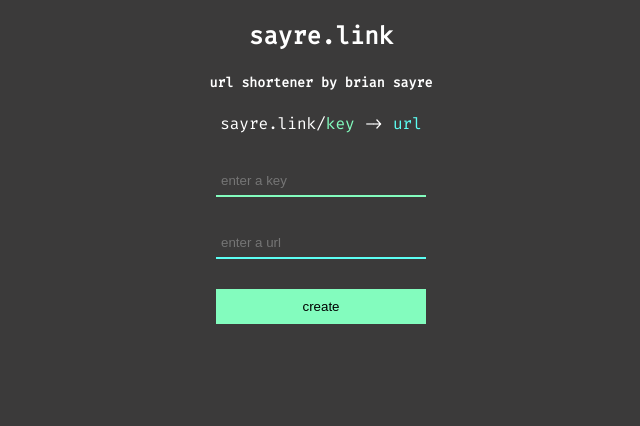
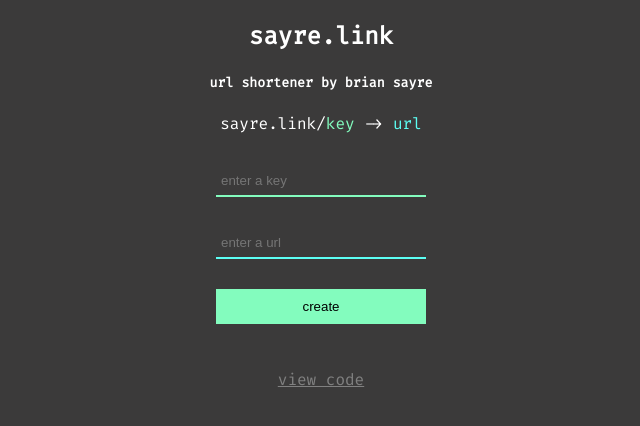
Before and after one commit to briansayre/sayre.link, a website: page public/index.html in a window 1280 px wide. Shown: the whole page, without its empty margins (319-959 px from the left). Drawn offline with nearby package versions, Linux system fonts and the light colour scheme.

Commit message:
Added view code button

```diff
--- a/public/index.html
+++ b/public/index.html
@@ -34,6 +34,9 @@
       {{error}}
     </div>
   </main>
+  <footer>
+    <a id="code" href="https://github.com/briansayre/sayre.link" target="_blank"> view code </a>
+  </footer>
   <script src="https://unpkg.com/vue@2.6.11/dist/vue.js"></script>
   <script src="app.js"></script>
 </body>
--- a/public/styles.css
+++ b/public/styles.css
@@ -52,3 +52,13 @@ button:hover {
 a {
     color: #5cfff4;
 }
+
+
+footer {
+    margin-top: 30px;
+    text-align: center;
+}
+
+#code {
+    color: grey;
+}
```
